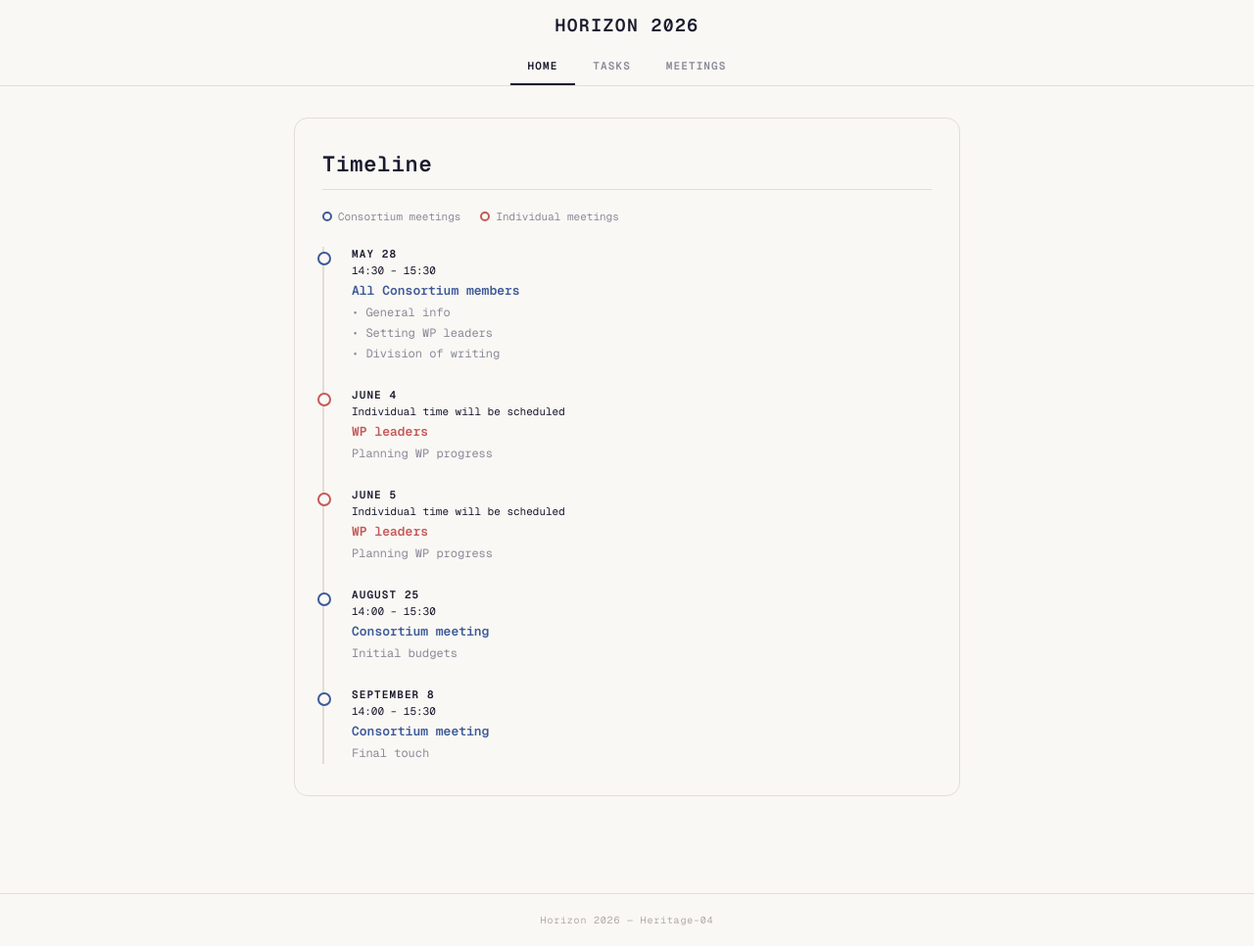
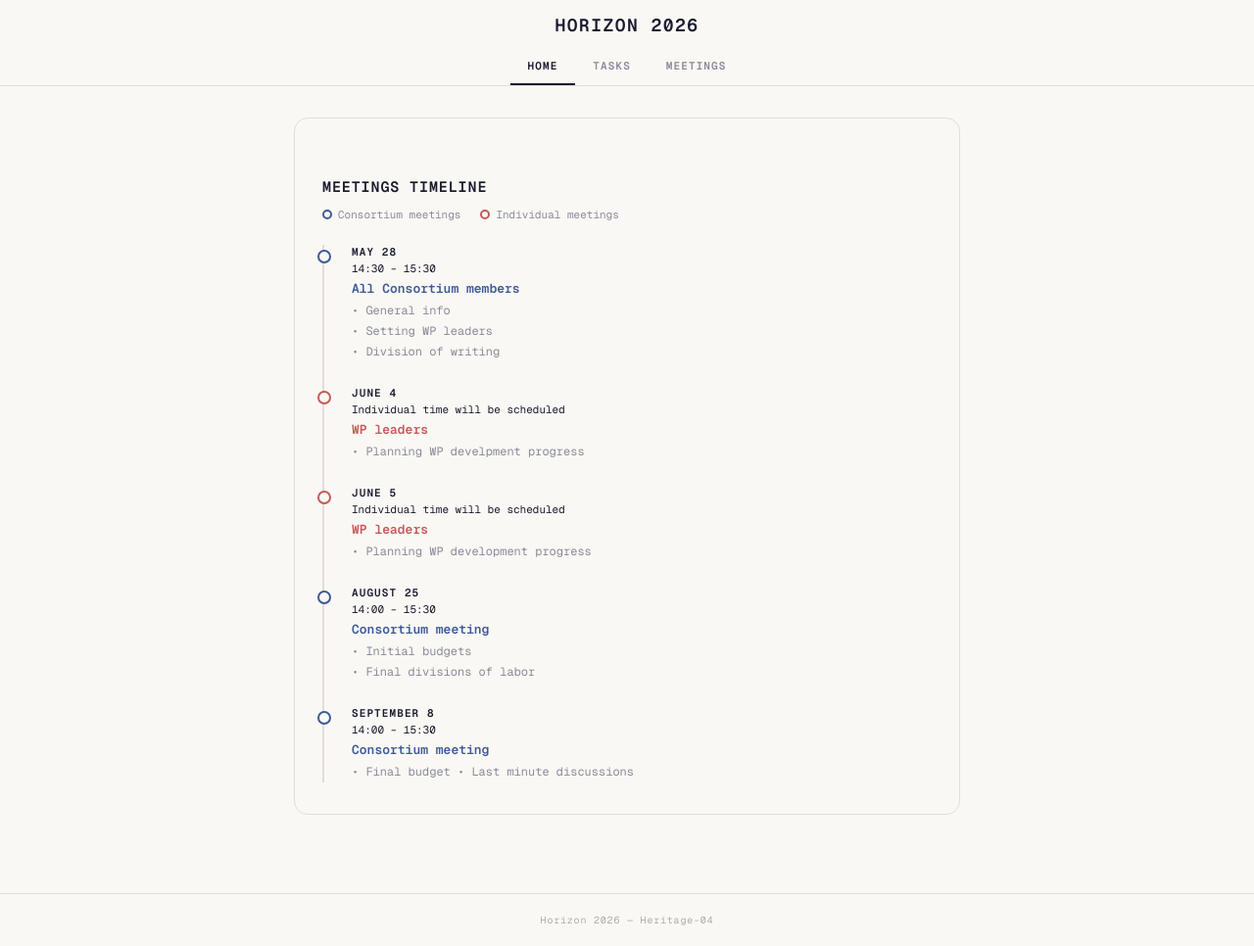
Before and after one commit to EirikSorbo/claime, a Jekyll site: the page built from index.md, in a window 1280 px wide and 966 px high. Shown: the whole window at 98% size. Built offline with Jekyll 4.4.1, drawn with Linux system fonts in a browser that asks for light colours.

Commit message:
Update index.md

```diff
--- a/index.md
+++ b/index.md
@@ -1,9 +1,9 @@
 ---
 layout: default
-title: home
+title: meetings
 ---
 
-# Timeline
+## Meetings timeline
 
 <div class="tl-legend">
   <div class="tl-leg">
@@ -30,28 +30,34 @@ title: home
     <div class="tl-date">June 4</div>
     <div class="tl-time">Individual time will be scheduled</div>
     <div class="tl-title">WP leaders</div>
-    <div class="tl-desc">Planning WP progress</div>
+    <div class="tl-desc">&#8226; Planning WP develpment progress</div>
   </div>
 
   <div class="tl-item individual">
     <div class="tl-date">June 5</div>
     <div class="tl-time">Individual time will be scheduled</div>
     <div class="tl-title">WP leaders</div>
-    <div class="tl-desc">Planning WP progress</div>
+    <div class="tl-desc">&#8226; Planning WP development progress</div>
   </div>
 
   <div class="tl-item">
     <div class="tl-date">August 25</div>
     <div class="tl-time">14:00 – 15:30</div>
     <div class="tl-title">Consortium meeting</div>
-    <div class="tl-desc">Initial budgets</div>
+    <div class="tl-desc">
+      &#8226; Initial budgets<br>
+      &#8226; Final divisions of labor
+    </div>
   </div>
 
   <div class="tl-item">
     <div class="tl-date">September 8</div>
     <div class="tl-time">14:00 – 15:30</div>
     <div class="tl-title">Consortium meeting</div>
-    <div class="tl-desc">Final touch</div>
+    <div class="tl-desc">
+      &#8226; Final budget
+      &#8226; Last minute discussions
+    </div>
   </div>
 
 </div>
```
